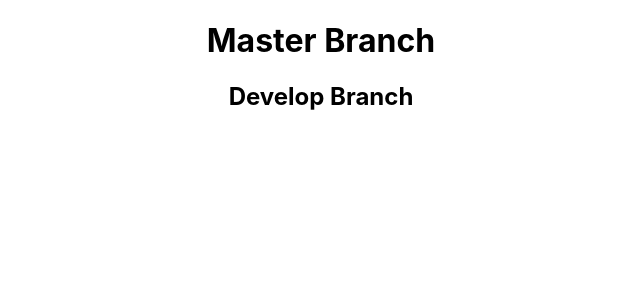
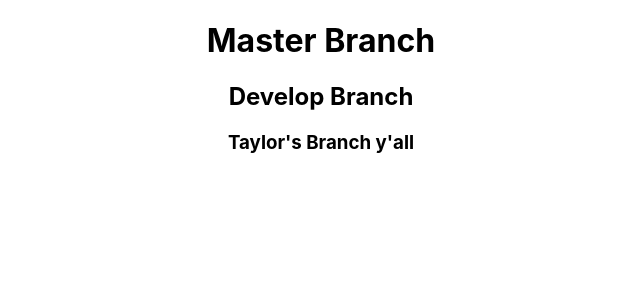
Before and after one commit to taylordickens17/24Projectv2.0, a React (Create React App) app: page / in a window 1280 px wide. Shown: the top 300 px of the page, without its empty margins (319-959 px from the left). Built offline with nearby package versions, Linux system fonts and the light colour scheme.

Commit message:
taylor's branch

```diff
--- a/src/App.js
+++ b/src/App.js
@@ -5,6 +5,8 @@ function App() {
     <div className="App">
       <h1>Master Branch</h1>
       <h2>Develop Branch</h2>
+
+      <h3>Taylor's Branch y'all</h3>
     </div>
   );
 }
```
